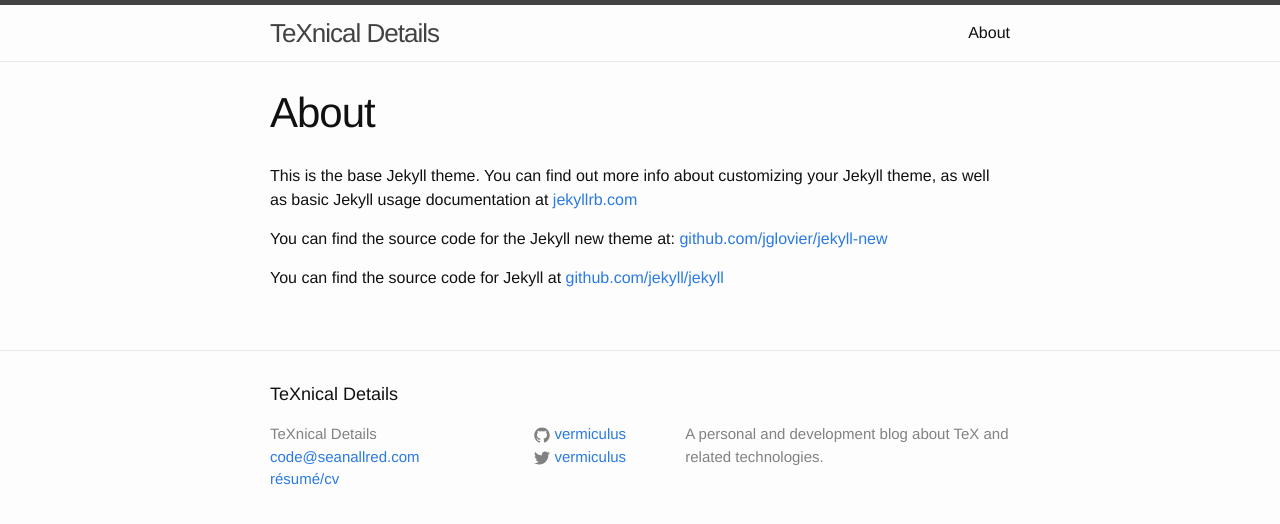
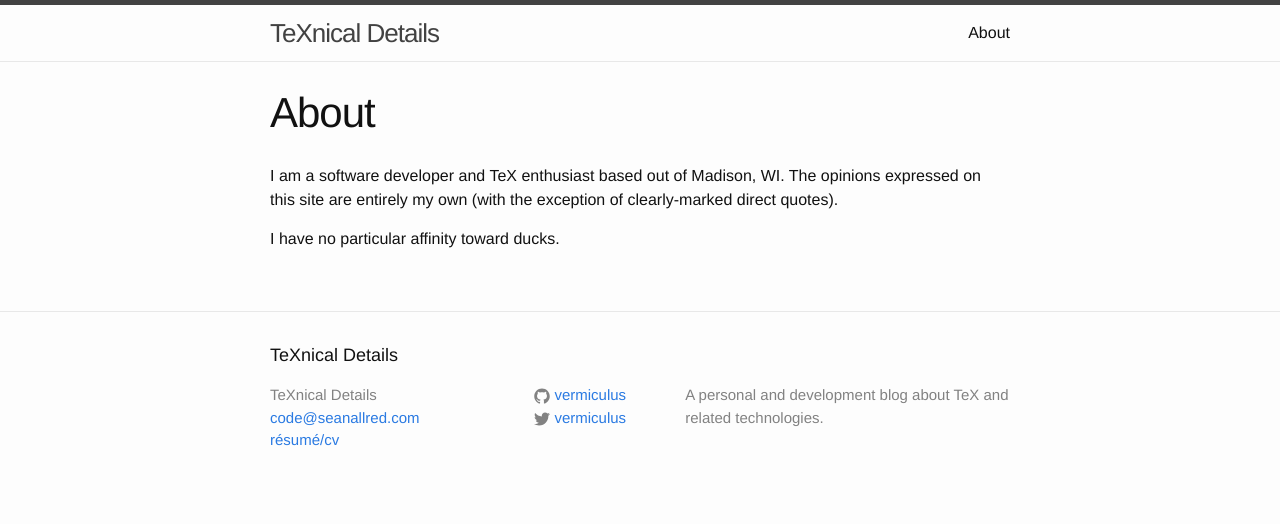
Before and after one commit to vermiculus/seanallred.com, a Jekyll site: the page built from about.md, in a window 1280 px wide. Shown: the top 524 px of the page. Built offline with Jekyll 4.4.1, drawn with Linux system fonts in a browser that asks for light colours.

Commit message:
'About' information

```diff
--- a/about.md
+++ b/about.md
@@ -4,8 +4,8 @@
 permalink: /about/
 ---
 
-This is the base Jekyll theme. You can find out more info about customizing your Jekyll theme, as well as basic Jekyll usage documentation at [jekyllrb.com](http://jekyllrb.com/)
+I am a software developer and TeX enthusiast based out of Madison, WI.
+The opinions expressed on this site are entirely my own (with the
+exception of clearly-marked direct quotes).
 
-You can find the source code for the Jekyll new theme at: [github.com/jglovier/jekyll-new](https://github.com/jglovier/jekyll-new)
-
-You can find the source code for Jekyll at [github.com/jekyll/jekyll](https://github.com/jekyll/jekyll)
+I have no particular affinity toward ducks.
```
